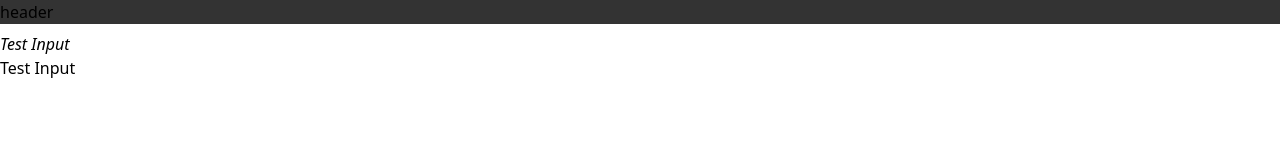
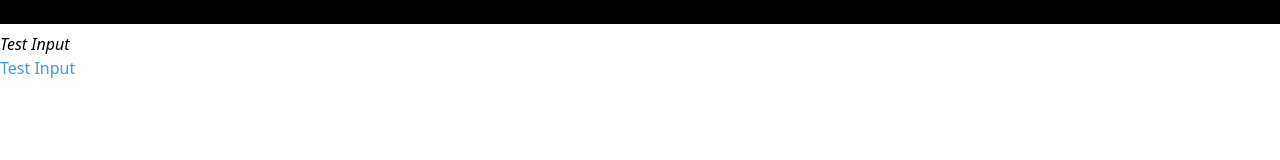
Before and after one commit to vankichi/style, a website built with webpack: page dist/index.html in a window 1280 px wide. Built offline with Linux system fonts and the light colour scheme.

Commit message:
:bug: fix bugs
Signed-off-by: vankichi <kyukawa315@gmail.com>

```diff
--- a/package.json
+++ b/package.json
@@ -4,8 +4,8 @@
   "description": "style",
   "main": "./src/index.js",
   "scripts": {
-    "dev:watch": "webpack-dev-server --mode=development --config webpack.config.js",
-    "dev:build": "webpack --mode=development --config webpack.config.js"
+    "dev:watch": "webpack-dev-server --config webpack.config.js --mode=development",
+    "dev:build": "webpack --config webpack.config.js --mode=development"
   },
   "repository": {
     "type": "git",
--- a/postcss.config.js
+++ b/postcss.config.js
@@ -1,3 +1,4 @@
+// postcss.config.js
 module.exports = {
   plugins : [
     require("tailwindcss")("./tailwind.config.js"),
--- a/src/index.js
+++ b/src/index.js
@@ -1 +1 @@
-import "./style.css"
+import './style.css';
--- a/tailwind.config.js
+++ b/tailwind.config.js
@@ -1,6 +1,6 @@
 module.exports = {
   theme : {
-    //    extend : {},
+    extend : {},
     screens : {
       // @media (min-width: 640px)
       'sm' : '640px',
@@ -10,9 +10,9 @@ module.exports = {
       'lg' : '1024px',
       // @media (min-width: 640px)
       'sm' : '1280px',
-    },
-    colors : {transparent : 'transparent', black : "#333333", white : "#ffffff"}
+    }
+    // colors : {}
   },
-  //  variants : {},
-  //  plugins : [],
+  variants : {},
+  plugins : [],
 }
```
Also changed, not shown: dist/bundle.js, dist/index.html, 1 other file.
